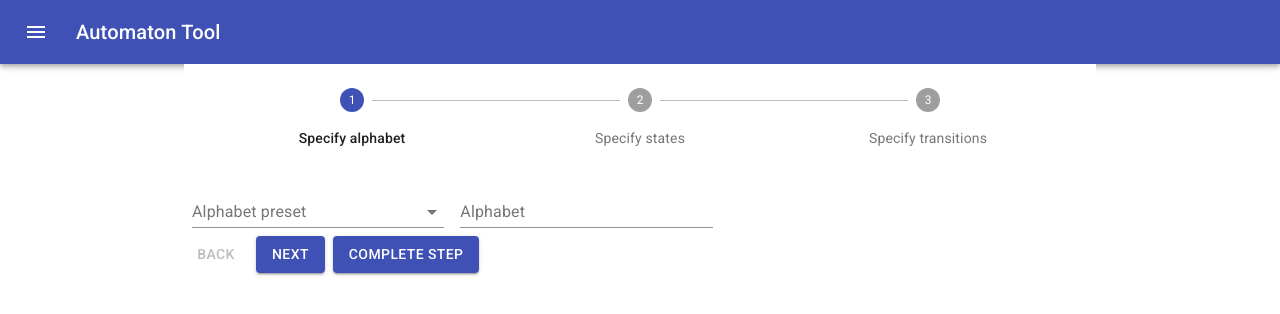
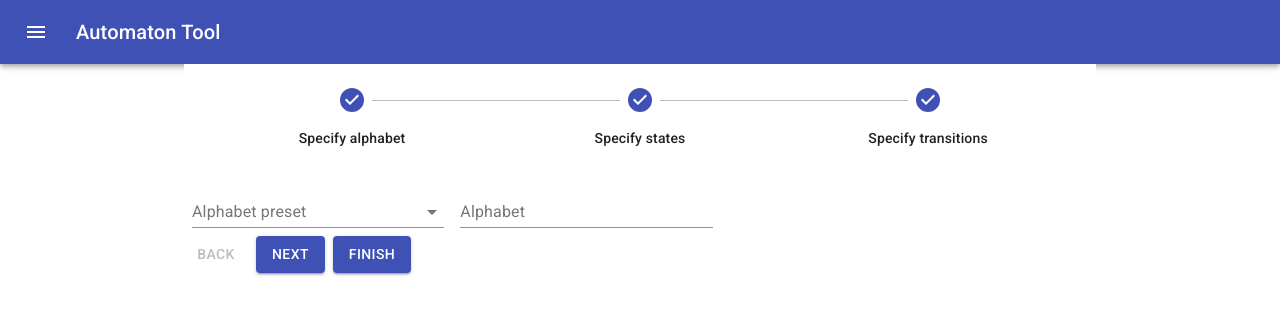
Before and after one commit to Ruben9922/automaton-tool-react, a React (Create React App) app: page /create in a window 1280 px wide. Shown: the top 314 px of the page. Built offline with nearby package versions, Linux system fonts and the light colour scheme.

Commit message:
Fix behaviour on finishing creating an automaton

```diff
--- a/src/Home.js
+++ b/src/Home.js
@@ -1,6 +1,5 @@
 import React from "react";
 import Input from "./Input";
-import {List} from "immutable";
 import View from "./View";
 import Container from "@material-ui/core/Container";
 import Typography from "@material-ui/core/Typography";
@@ -8,6 +7,7 @@ import Fab from "@material-ui/core/Fab";
 import AddIcon from '@material-ui/icons/Add';
 import {makeStyles} from "@material-ui/core/styles";
 import {Link} from "react-router-dom";
+import List from "@material-ui/core/List";
 import ListItem from "@material-ui/core/ListItem";
 import ListItemText from "@material-ui/core/ListItemText";
 import Tooltip from "@material-ui/core/Tooltip";
@@ -38,7 +38,7 @@ export default function Home({automata}) {
                     <ListItem key={index}>
                         <ListItemText
                             primary={`Automaton ${index + 1}`}
-                            secondary={`${automaton.get("states").count()} states, ${automaton.get("transitions").count()} transitions`}
+                            secondary={`${automaton.get("states").count()} states, ${automaton.get("transitionFunction").count()} transitions`}
                         />
                     </ListItem>
                 ))}
--- a/src/Input.js
+++ b/src/Input.js
@@ -8,6 +8,7 @@ import {makeStyles} from "@material-ui/core/styles";
 import Button from "@material-ui/core/Button";
 import Typography from "@material-ui/core/Typography";
 import {Step, StepButton, Stepper} from "@material-ui/core";
+import {useHistory} from "react-router-dom";
 
 const useStyles = makeStyles((theme) => ({
     root: {
@@ -52,6 +53,8 @@ function createAutomaton(alphabet, states, initialStateIndex, finalStateIndices,
 export default function Input({addAutomaton}) {
     const classes = useStyles();
 
+    const history = useHistory();
+
     const [alphabet, setAlphabet] = React.useState("");
     const [alphabetPresetIndex, setAlphabetPresetIndex] = React.useState("");
     const [states, setStates] = React.useState(List());
@@ -60,7 +63,7 @@ export default function Input({addAutomaton}) {
     const [transitions, setTransitions] = React.useState(List());
 
     const [activeStep, setActiveStep] = React.useState(0);
-    const [completed, setCompleted] = React.useState(Set());
+    const [completed, setCompleted] = React.useState(Set([0, 1, 2]));
     const steps = ["Specify alphabet", "Specify states", "Specify transitions"];
 
     const getStepContent = (step) => {
@@ -124,20 +127,10 @@ export default function Input({addAutomaton}) {
 
     const handleStep = step => () => setActiveStep(step);
 
-    const handleComplete = () => {
-        setCompleted(prevCompleted => prevCompleted.add(activeStep));
-
-        /**
-         * Sigh... it would be much nicer to replace the following if conditional with
-         * `if (!this.allStepsComplete())` however state is not set when we do this,
-         * thus we have to resort to not being very DRY.
-         */
-        if (completed.count() === totalSteps()) {
-            let automaton = createAutomaton();
-            addAutomaton(automaton);
-        } else {
-            handleNext();
-        }
+    const handleFinish = () => {
+        let automaton = createAutomaton(alphabet, states, initialStateIndex, finalStateIndices, transitions);
+        addAutomaton(automaton);
+        history.push("/");
     };
 
     const isStepComplete = step => completed.includes(step);
@@ -175,16 +168,9 @@ export default function Input({addAutomaton}) {
                             Next
                         </Button>
 
-                        {activeStep !== steps.length &&
-                        (completed.includes(activeStep) ? (
-                            <Typography variant="caption" className={classes.completed}>
-                                Step {activeStep + 1} already completed
-                            </Typography>
-                        ) : (
-                            <Button variant="contained" color="primary" onClick={handleComplete}>
-                                {completedSteps() === totalSteps() - 1 ? 'Finish' : 'Complete Step'}
-                            </Button>
-                        ))}
+                        <Button variant="contained" color="primary" onClick={handleFinish} disabled={!allStepsCompleted()}>
+                            Finish
+                        </Button>
                     </div>
                 </div>
             </div>
```
